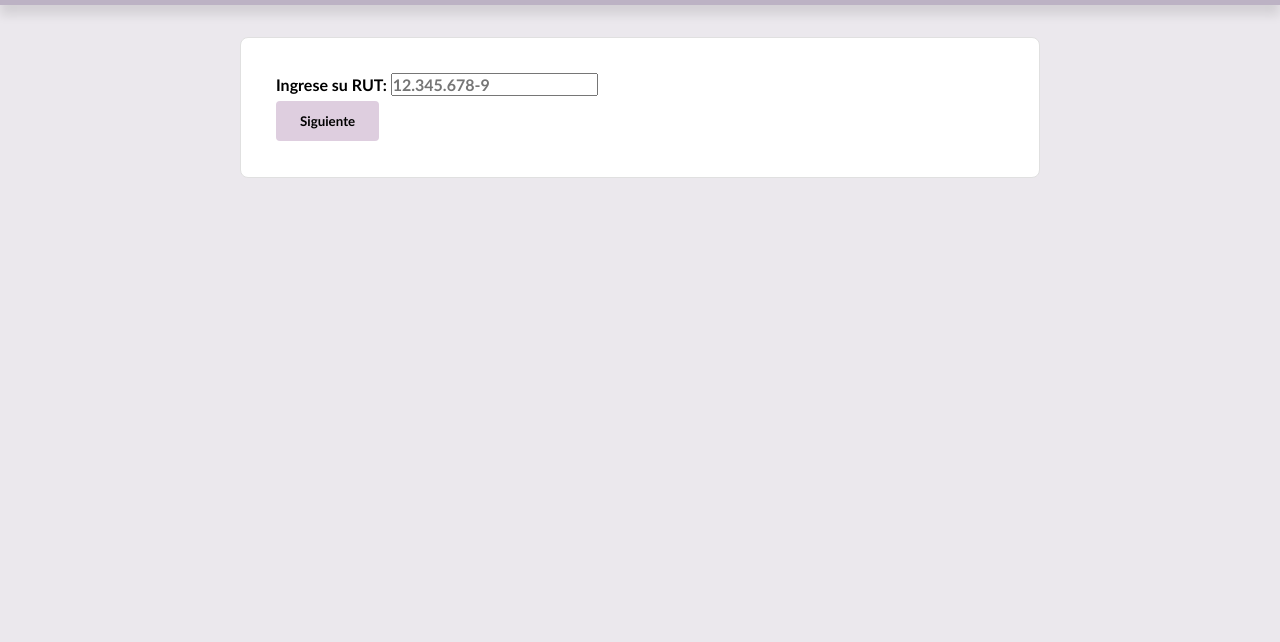
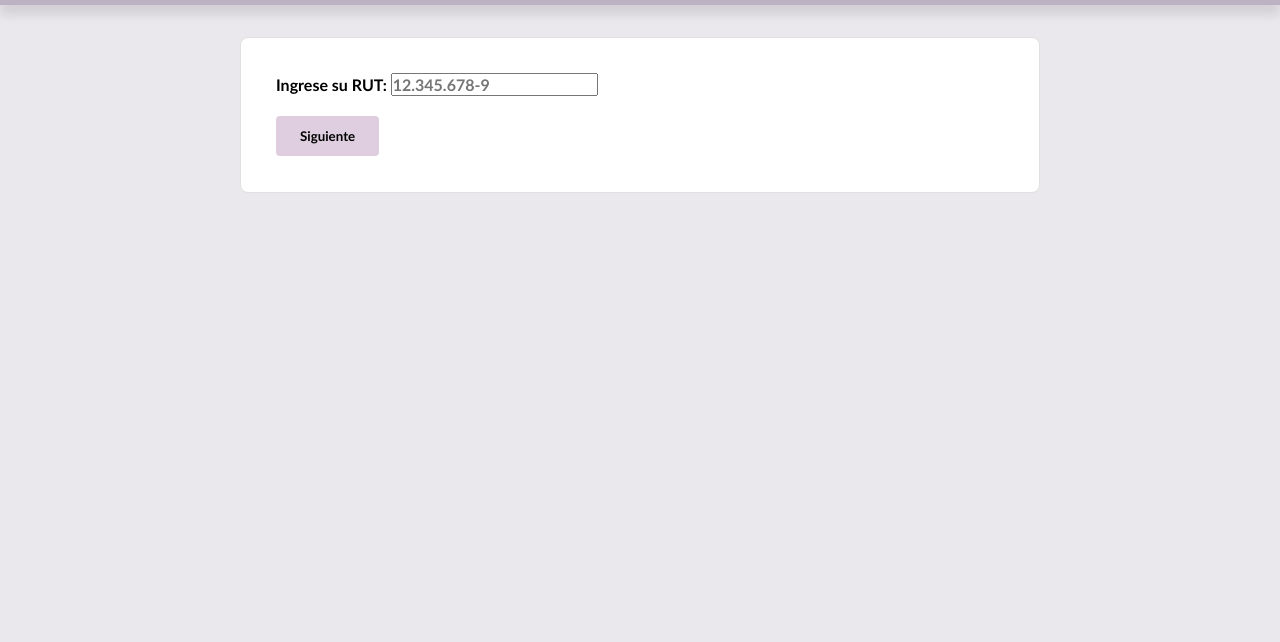
Before and after one commit to NebeIung/bendise, a website: page public/ingreso.html in a window 1280 px wide. Shown: the part 65-707 px from the top of the page. Drawn offline with Linux system fonts and the light colour scheme; some packages are replaced by stand-ins of ours; a script that the page names is missing.

Commit message:
arreglo menor

```diff
--- a/public/ingreso.html
+++ b/public/ingreso.html
@@ -39,7 +39,7 @@
                 <label for="rut">Ingrese su RUT:</label>
                 <input type="text" id="rut" placeholder="12.345.678-9" maxlength="12" required>
                 <span id="rutError" style="color: red; display: block; margin-top: 5px;"></span> <!-- Aquí está el error -->
-                <button class="button-next" type="submit">Siguiente</button>
+                <button class="button-next" type="submit" style="margin-top: 15px;">Siguiente</button>
             </div>
         </form>
 
```
